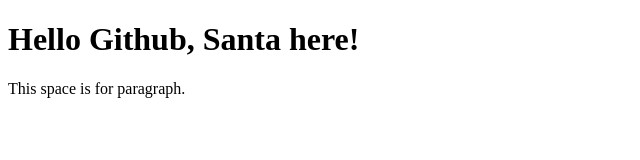
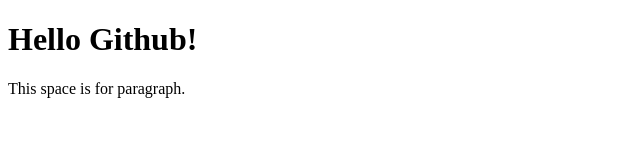
Before and after one commit to santosh-neupane/santosh-neupane.github.io, a plain HTML site: page index.html in a window 1280 px wide. Shown: the whole page, without its empty margins (0-640 px from the left). Drawn offline with Linux system fonts and the light colour scheme.

Commit message:
initial commit V1.0

```diff
--- a/index.html
+++ b/index.html
@@ -5,7 +5,7 @@
 </head>
 <body>
 
-<h1>Hello Github, Santa here!</h1>
+<h1>Hello Github!</h1>
 <p>This space is for paragraph.</p>
 <script>alert('Random Javascript!');</script>
 </body>
```
